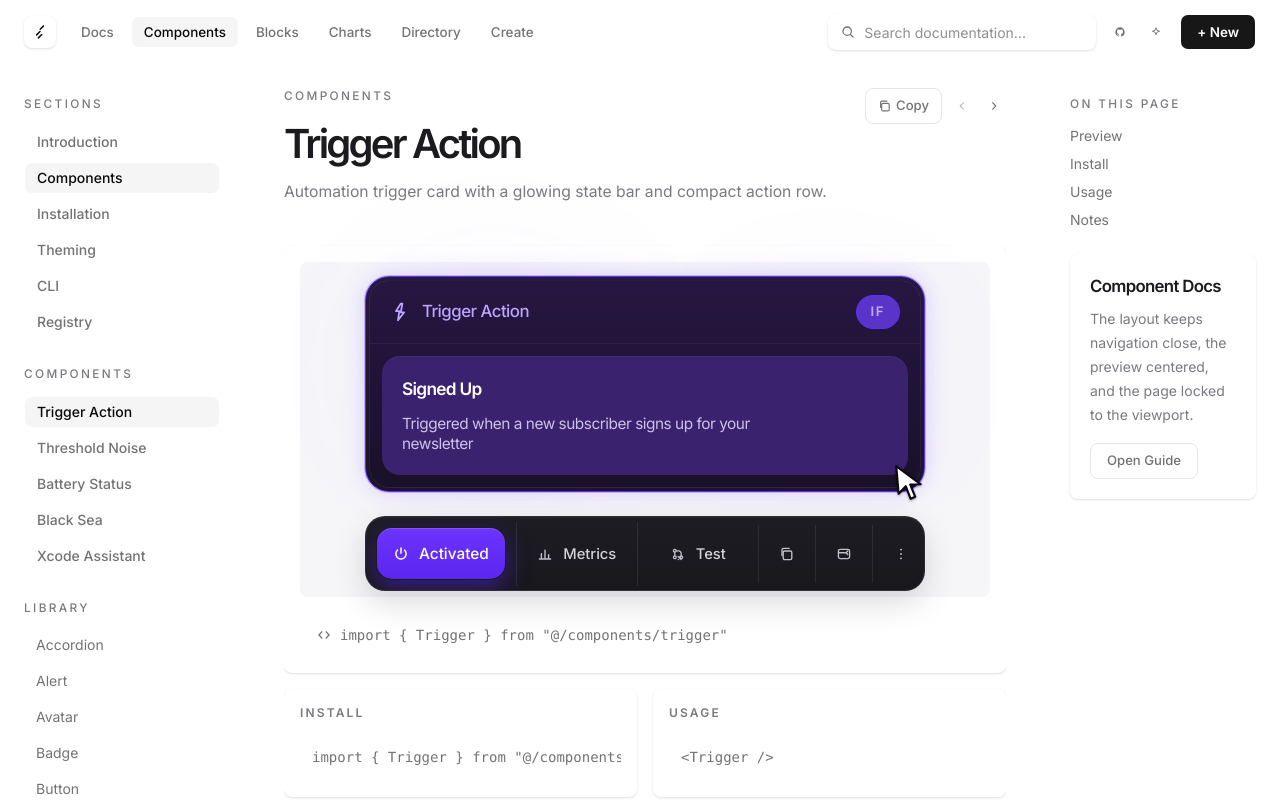
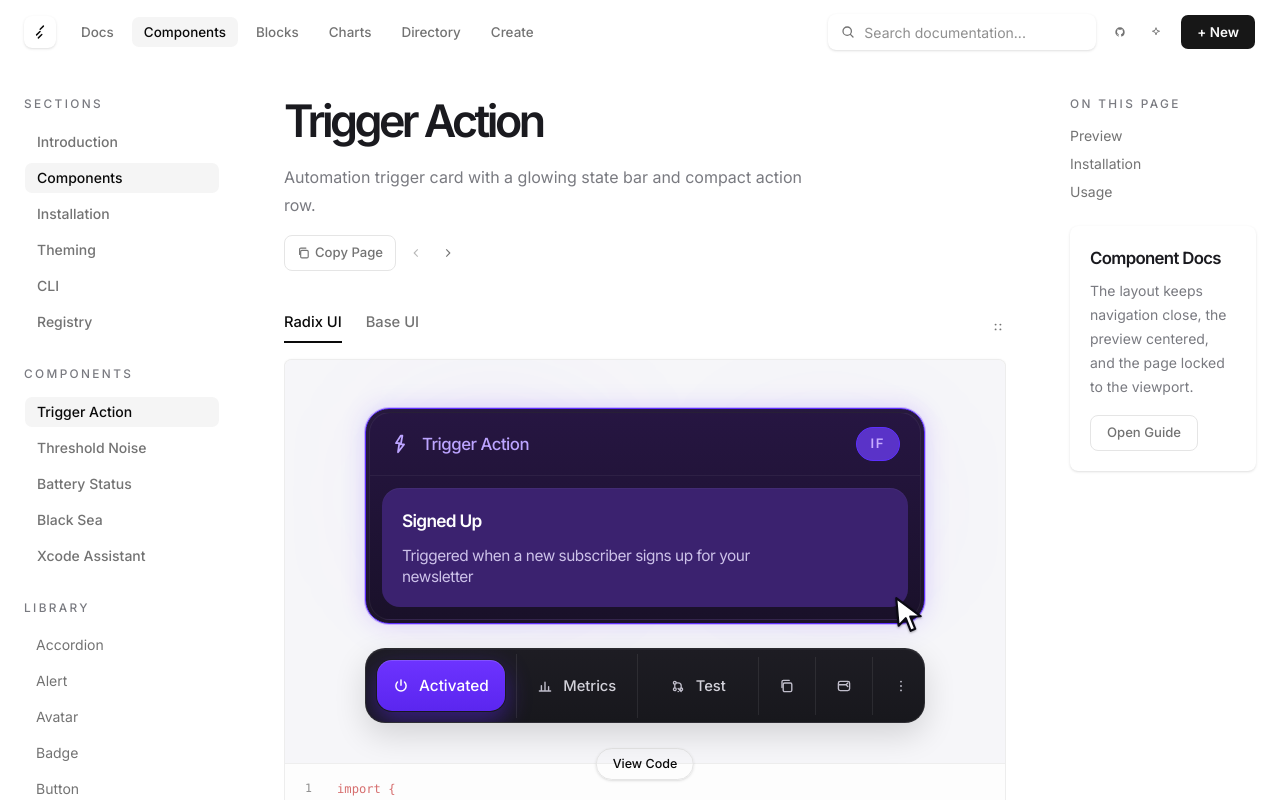
Before and after one commit to artistatbl/desgin, a Next.js app: page / in a window 1280 px wide. Built offline with nearby package versions, Linux system fonts and the light colour scheme.

Commit message:
Polish showcase docs panel

```diff
--- a/src/components/docs/data.tsx
+++ b/src/components/docs/data.tsx
@@ -26,7 +26,7 @@ export const showcaseItems: [ShowcaseItem, ...ShowcaseItem[]] = [
     exportName: "Trigger",
     importPath: "@/components/trigger",
     previewClassName: "bg-showcase-panel",
-    sections: ["Preview", "Install", "Usage", "Notes"],
+    sections: ["Preview", "Installation", "Usage"],
   },
   {
     id: "threshold-noise",
@@ -36,7 +36,7 @@ export const showcaseItems: [ShowcaseItem, ...ShowcaseItem[]] = [
     exportName: "Threshold",
     importPath: "@/components/threshold",
     previewClassName: "bg-showcase-panel",
-    sections: ["Preview", "Install", "Usage", "Notes"],
+    sections: ["Preview", "Installation", "Usage"],
   },
   {
     id: "battery-status",
@@ -46,7 +46,7 @@ export const showcaseItems: [ShowcaseItem, ...ShowcaseItem[]] = [
     exportName: "Battery",
     importPath: "@/components/battery",
     previewClassName: "bg-showcase-panel",
-    sections: ["Preview", "Install", "Usage", "Notes"],
+    sections: ["Preview", "Installation", "Usage"],
   },
   {
     id: "memories-black-sea",
@@ -56,7 +56,7 @@ export const showcaseItems: [ShowcaseItem, ...ShowcaseItem[]] = [
     exportName: "BlackSea",
     importPath: "@/components/blacksea",
     previewClassName: "bg-showcase-panel",
-    sections: ["Preview", "Install", "Usage", "Notes"],
+    sections: ["Preview", "Installation", "Usage"],
   },
   {
     id: "xcode-assistant",
@@ -66,7 +66,7 @@ export const showcaseItems: [ShowcaseItem, ...ShowcaseItem[]] = [
     exportName: "Xcode",
     importPath: "@/components/xcode",
     previewClassName: "bg-showcase-panel",
-    sections: ["Preview", "Install", "Usage", "Notes"],
+    sections: ["Preview", "Installation", "Usage"],
   },
 ]
 
@@ -99,10 +99,24 @@ export const componentGroups = [
   "Chart",
 ] as const
 
-export function getInstallSnippet(item: ShowcaseItem) {
-  return `import { ${item.exportName} } from "${item.importPath}"`
+export function getPreviewSnippet(item: ShowcaseItem) {
+  return [
+    "import {",
+    `  ${item.exportName},`,
+    `} from "${item.importPath}"`,
+  ]
 }
 
 export function getUsageSnippet(item: ShowcaseItem) {
-  return `<${item.exportName} />`
+  return [
+    `import { ${item.exportName} } from "${item.importPath}"`,
+    "",
+    "export function Demo() {",
+    `  return <${item.exportName} />`,
+    "}",
+  ]
 }
+
+export function getInstallCommand() {
+  return "bun add @base-ui/react class-variance-authority clsx tailwind-merge"
+}
--- a/src/components/docs/main.tsx
+++ b/src/components/docs/main.tsx
@@ -2,7 +2,12 @@ import { Button } from "@/components/ui/button"
 import { cn } from "@/lib/utils"
 
 import type { ShowcaseItem } from "./data"
-import { getInstallSnippet, getUsageSnippet, showcaseItems } from "./data"
+import {
+  getInstallCommand,
+  getPreviewSnippet,
+  getUsageSnippet,
+  showcaseItems,
+} from "./data"
 
 function ChevronLeftIcon() {
   return (
@@ -50,12 +55,87 @@ function CopyIcon() {
   )
 }
 
-function CodeIcon() {
+function DotsIcon() {
   return (
     <svg aria-hidden="true" viewBox="0 0 20 20" fill="none" className="h-4 w-4">
-      <path d="M7.25 6L3.75 10L7.25 14" stroke="currentColor" strokeWidth="1.6" strokeLinecap="round" strokeLinejoin="round" />
-      <path d="M12.75 6L16.25 10L12.75 14" stroke="currentColor" strokeWidth="1.6" strokeLinecap="round" strokeLinejoin="round" />
+      <circle cx="7" cy="7" r="1.2" fill="currentColor" />
+      <circle cx="13" cy="7" r="1.2" fill="currentColor" />
+      <circle cx="7" cy="13" r="1.2" fill="currentColor" />
+      <circle cx="13" cy="13" r="1.2" fill="currentColor" />
     </svg>
+  )
+}
+
+function SectionTab({
+  label,
+  active = false,
+}: {
+  label: string
+  active?: boolean
+}) {
+  return (
+    <button
+      type="button"
+      className={cn(
+        "border-b-2 px-0 pb-2 text-[0.92rem] font-medium transition-colors",
+        active
+          ? "border-foreground text-foreground"
+          : "border-transparent text-muted-foreground hover:text-foreground"
+      )}
+    >
+      {label}
+    </button>
+  )
+}
+
+function PackagePill({
+  label,
+  active = false,
+}: {
+  label: string
+  active?: boolean
+}) {
+  return (
+    <span
+      className={cn(
+        "inline-flex h-6 items-center rounded-md px-2.5 text-[0.74rem] font-medium",
+        active
+          ? "bg-foreground text-background"
+          : "bg-muted text-muted-foreground"
+      )}
+    >
+      {label}
+    </span>
+  )
+}
+
+function CodeSnippet({
+  lines,
+  compact = false,
+}: {
+  lines: string[]
+  compact?: boolean
+}) {
+  return (
+    <div className={cn("space-y-1 font-mono", compact ? "text-[0.76rem]" : "text-[0.8rem]")}>
+      {lines.map((line, index) => (
+        <div key={`${index}-${line}`} className="grid grid-cols-[20px_minmax(0,1fr)] gap-3">
+          <span className="text-[0.72rem] text-muted-foreground/80">{index + 1}</span>
+          <code
+            className={cn(
+              "min-w-0 whitespace-pre-wrap break-all",
+              line.startsWith("import")
+                ? "text-[#d66e6e]"
+                : line.includes("return")
+                  ? "text-[#6373c9]"
+                  : "text-muted-foreground"
+            )}
+          >
+            {line || " "}
+          </code>
+        </div>
+      ))}
+    </div>
   )
 }
 
@@ -80,21 +160,16 @@ export function Main({
 }: MainProps) {
   return (
     <main className="flex h-full min-w-0 flex-col overflow-hidden py-6 lg:px-8 xl:px-10">
-      <div className="mx-auto flex h-full w-full max-w-[760px] flex-col overflow-hidden">
+      <div className="mx-auto flex h-full w-full max-w-[780px] flex-col overflow-hidden">
         <div className="space-y-4">
           <div className="flex flex-wrap items-start justify-between gap-4">
-            <div className="space-y-2">
-              <p className="text-[0.74rem] font-medium tracking-[0.2em] text-showcase-muted uppercase">
-                Components
-              </p>
-              <div className="space-y-1">
-                <h1 className="text-[2.1rem] font-semibold tracking-[-0.07em] text-showcase-title sm:text-[2.5rem]">
+            <div className="max-w-[540px] space-y-2">
+              <h1 className="text-[2.35rem] font-semibold tracking-[-0.08em] text-showcase-title sm:text-[2.8rem]">
                 {activeItem.label}
               </h1>
-                <p className="max-w-2xl text-[0.98rem] leading-7 text-showcase-muted">
+              <p className="text-[1rem] leading-7 text-showcase-muted">
                 {activeItem.note}
               </p>
-              </div>
             </div>
 
             <div className="flex items-center gap-2">
@@ -104,7 +179,7 @@ export function Main({
                 className="h-9 rounded-md px-3 text-[0.82rem] font-medium text-muted-foreground"
               >
                 <CopyIcon />
-                Copy
+                Copy Page
               </Button>
               <Button
                 type="button"
@@ -147,53 +222,102 @@ export function Main({
           </div>
         </div>
 
-        <div className="mt-6 flex min-h-0 flex-1 flex-col gap-4">
-          <section id="preview" className="flex min-h-0 flex-col rounded-md bg-card p-4 shadow-sm">
+        <div className="mt-6 flex min-h-0 flex-1 flex-col gap-7 overflow-hidden">
+          <section id="preview" className="space-y-4">
+            <div className="flex items-center justify-between">
+              <div className="flex items-center gap-6">
+                <SectionTab label="Radix UI" active />
+                <SectionTab label="Base UI" />
+              </div>
+
+              <div className="text-muted-foreground">
+                <DotsIcon />
+              </div>
+            </div>
+
+            <div className="overflow-hidden rounded-md border border-border/70 bg-card shadow-sm">
               <div
                 className={cn(
-                "flex min-h-0 flex-1 items-center justify-center rounded-md px-4 py-5",
+                  "flex min-h-[290px] items-center justify-center px-6 py-8",
                   activeItem.previewClassName
                 )}
               >
                 {activeItem.component}
               </div>
 
-            <div className="mt-4 rounded-md bg-background px-4 py-3 text-sm text-muted-foreground">
-              <div className="flex items-center gap-2">
-                <CodeIcon />
-                <code>{`import { ${activeItem.exportName} } from "${activeItem.importPath}"`}</code>
+              <div className="relative border-t border-border/60 bg-muted/20 px-5 py-4">
+                <div className="absolute left-1/2 top-0 -translate-x-1/2 -translate-y-1/2">
+                  <Button
+                    type="button"
+                    variant="outline"
+                    className="h-8 rounded-full px-4 text-[0.78rem] font-medium text-foreground shadow-sm"
+                  >
+                    View Code
+                  </Button>
+                </div>
+
+                <CodeSnippet lines={getPreviewSnippet(activeItem)} compact />
               </div>
             </div>
           </section>
 
-          <div className="grid gap-4 md:grid-cols-2">
-            <section id="install" className="rounded-md bg-card p-4 shadow-sm">
-              <p className="text-xs font-semibold tracking-[0.18em] text-showcase-muted uppercase">
-                Install
-              </p>
-              <pre className="mt-3 overflow-x-auto rounded-md bg-background px-3 py-3 text-sm leading-6 text-muted-foreground">
-                <code>{getInstallSnippet(activeItem)}</code>
+          <section id="installation" className="space-y-4">
+            <h2 className="text-[1.7rem] font-semibold tracking-[-0.05em] text-showcase-title">
+              Installation
+            </h2>
+
+            <div className="flex items-center gap-6">
+              <SectionTab label="Command" active />
+              <SectionTab label="Manual" />
+            </div>
+
+            <div className="overflow-hidden rounded-md border border-border/70 bg-card shadow-sm">
+              <div className="flex items-center justify-between gap-3 border-b border-border/60 px-4 py-3">
+                <div className="flex flex-wrap items-center gap-2">
+                  <PackagePill label="pnpm" />
+                  <PackagePill label="npm" />
+                  <PackagePill label="yarn" />
+                  <PackagePill label="bun" active />
+                </div>
+
+                <Button
+                  type="button"
+                  variant="ghost"
+                  size="icon-sm"
+                  className="rounded-md text-muted-foreground"
+                >
+                  <CopyIcon />
+                </Button>
+              </div>
+
+              <pre className="overflow-x-auto px-4 py-4 font-mono text-[0.8rem] text-muted-foreground">
+                <code>{getInstallCommand()}</code>
               </pre>
+            </div>
           </section>
 
-            <section id="usage" className="rounded-md bg-card p-4 shadow-sm">
-              <p className="text-xs font-semibold tracking-[0.18em] text-showcase-muted uppercase">
+          <section id="usage" className="space-y-4">
+            <h2 className="text-[1.7rem] font-semibold tracking-[-0.05em] text-showcase-title">
               Usage
-              </p>
-              <pre className="mt-3 overflow-x-auto rounded-md bg-background px-3 py-3 text-sm leading-6 text-muted-foreground">
-                <code>{getUsageSnippet(activeItem)}</code>
-              </pre>
+            </h2>
+
+            <div className="overflow-hidden rounded-md border border-border/70 bg-card shadow-sm">
+              <div className="flex items-center justify-end px-4 py-3">
+                <Button
+                  type="button"
+                  variant="ghost"
+                  size="icon-sm"
+                  className="rounded-md text-muted-foreground"
+                >
+                  <CopyIcon />
+                </Button>
+              </div>
+
+              <div className="border-t border-border/60 px-4 py-4">
+                <CodeSnippet lines={getUsageSnippet(activeItem)} />
+              </div>
+            </div>
           </section>
-
-            <section id="notes" className="rounded-md bg-card p-4 shadow-sm md:col-span-2">
-              <p className="text-xs font-semibold tracking-[0.18em] text-showcase-muted uppercase">
-                Notes
-              </p>
-              <p className="mt-3 text-sm leading-6 text-showcase-muted">
-                The page stays fixed to the viewport, the preview stays centered, and navigation is split into dedicated layout components for a cleaner codebase.
-              </p>
-            </section>
-          </div>
         </div>
       </div>
     </main>
```
Lines whose indentation alone changed are shown as unchanged.
